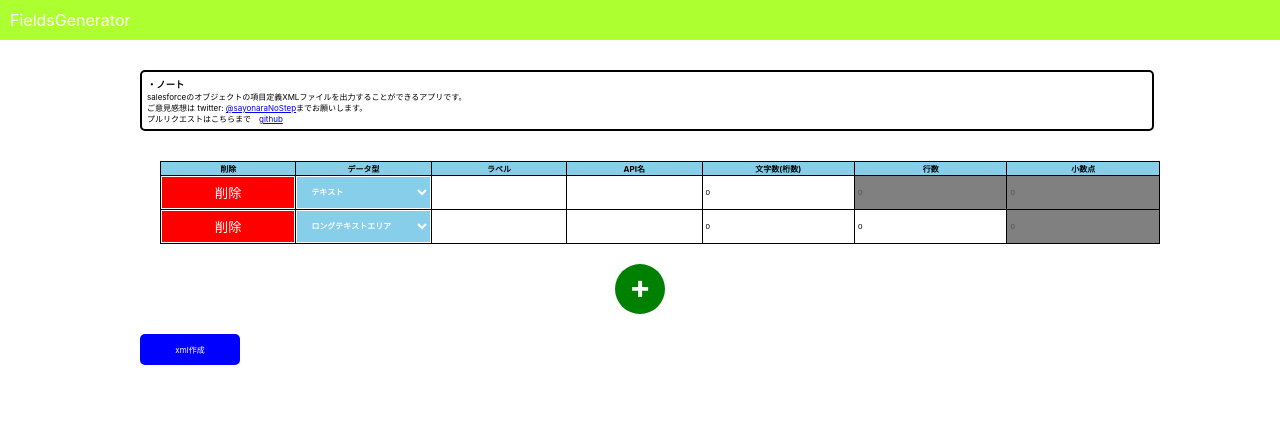
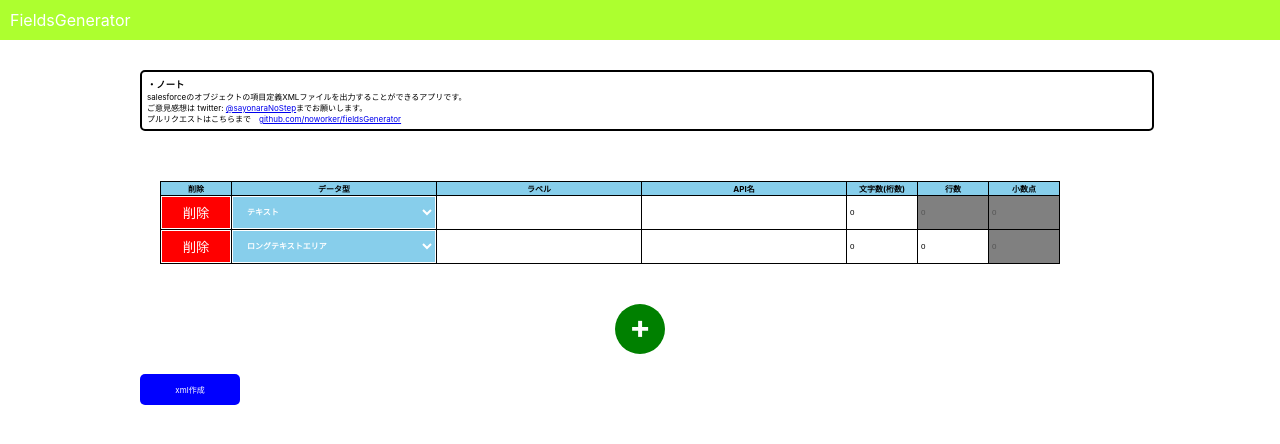
Before and after one commit to noworker/fieldsGenerator, a React (Create React App) app: page / in a window 1280 px wide. Shown: the top 444 px of the page. Built offline with nearby package versions, Linux system fonts and the light colour scheme.

Commit message:
modify css

```diff
--- a/src/App.css
+++ b/src/App.css
@@ -8,6 +8,11 @@ html {
   max-width: 1000px;
 }
 
+.table-container {
+  width: 100%;
+  overflow-x: scroll;
+}
+
 h1,h2,h3,h4,h5,h6,p {
   padding: 0;
   margin: 0;
@@ -15,6 +20,7 @@ h1,h2,h3,h4,h5,h6,p {
 
 input {
   font-size: 100%;
+  width: 95%;
 }
 
 input[type="text"] {
@@ -98,16 +104,24 @@ td {
   background-color: blueviolet;
 }
 
-.w-10 {
-  width: 10%;
+.w-50px {
+  width: 50px;
 }
 
-.w-25 {
-  width: 25%;
+.w-80px {
+  width: 80px;
 }
 
-.w-100 {
-  width: 100%;
+.w-150px {
+  width: 150px;
+}
+
+.w-250px {
+  width: 250px;
+}
+
+.w-900px {
+  width: 900px
 }
 
 .disabled {
--- a/src/App.js
+++ b/src/App.js
@@ -229,16 +229,17 @@ function App() {
 
       <div className='container'>
         <Note></Note>
-        <table className='w-100'>
+        <div className='table-container'>
+          <table className='w-900px'>
             <thead>
-            <tr className='w-100'>
-              <th className='w-10'>削除</th>
-              <th className='w-10'>データ型</th>
-              <th className='w-10'>ラベル</th>
-              <th className='w-10'>API名</th>
-              <th className='w-10'>文字数(桁数)</th>
-              <th className='w-10'>行数</th>
-              <th className='w-10'>小数点</th>
+              <tr>
+                <th className='w-50px'>削除</th>
+                <th className="w-150px">データ型</th>
+                <th className='w-150px'>ラベル</th>
+                <th className='w-150px'>API名</th>
+                <th className='w-50px'>文字数(桁数)</th>
+                <th className='w-50px'>行数</th>
+                <th className='w-50px'>小数点</th>
               </tr>
             </thead>
             <tbody>
@@ -265,6 +266,7 @@ function App() {
             }
             </tbody>
           </table>
+        </div>
         <p className="addButton" onClick={() => onClickAddRow()}>+</p>
         <p className="generateButton" onClick={() => onClickGenerate()}>xml作成</p>
       </div>
--- a/src/component/note/note.tsx
+++ b/src/component/note/note.tsx
@@ -9,7 +9,7 @@ const Note: React.FC = () => {
                    <h3>・ノート</h3>
                    <p>salesforceのオブジェクトの項目定義XMLファイルを出力することができるアプリです。
                     <br/>ご意見感想は twitter: <a href="https://twitter.com/sayonaraNoStep">@sayonaraNoStep</a>までお願いします。<br/>
-                プルリクエストはこちらまで　<a href="https://github.com/noworker/fieldsGenerator">github</a>
+                プルリクエストはこちらまで　<a href="https://github.com/noworker/fieldsGenerator">github.com/noworker/fieldsGenerator</a>
                    </p>
                 </div>
             </>
```
Lines whose indentation alone changed are shown as unchanged.
